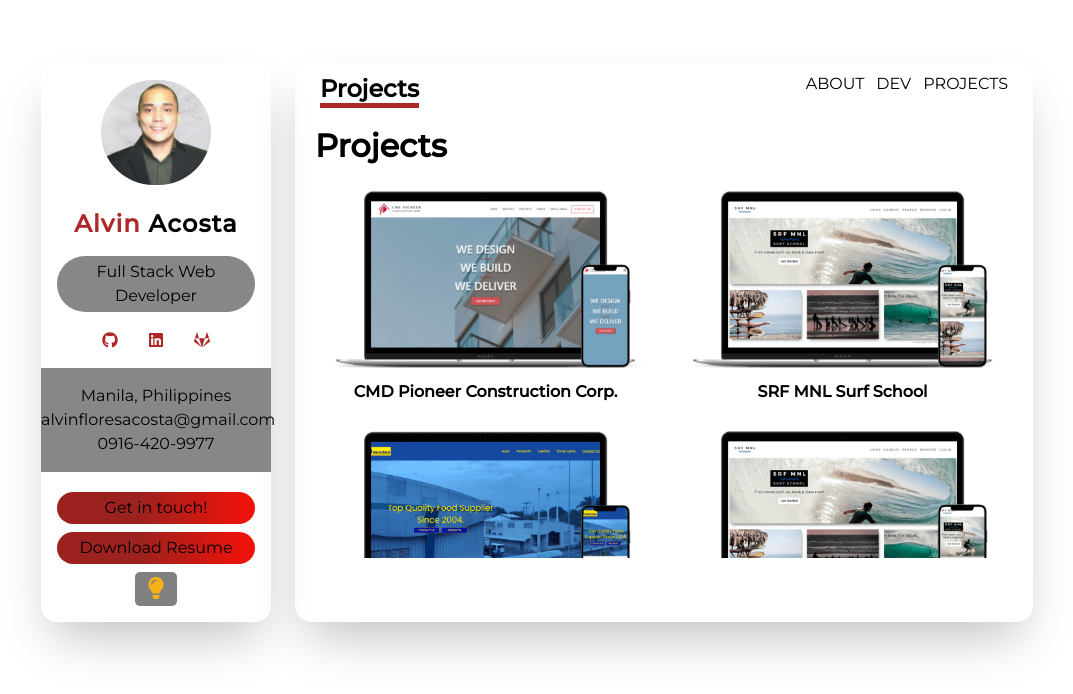
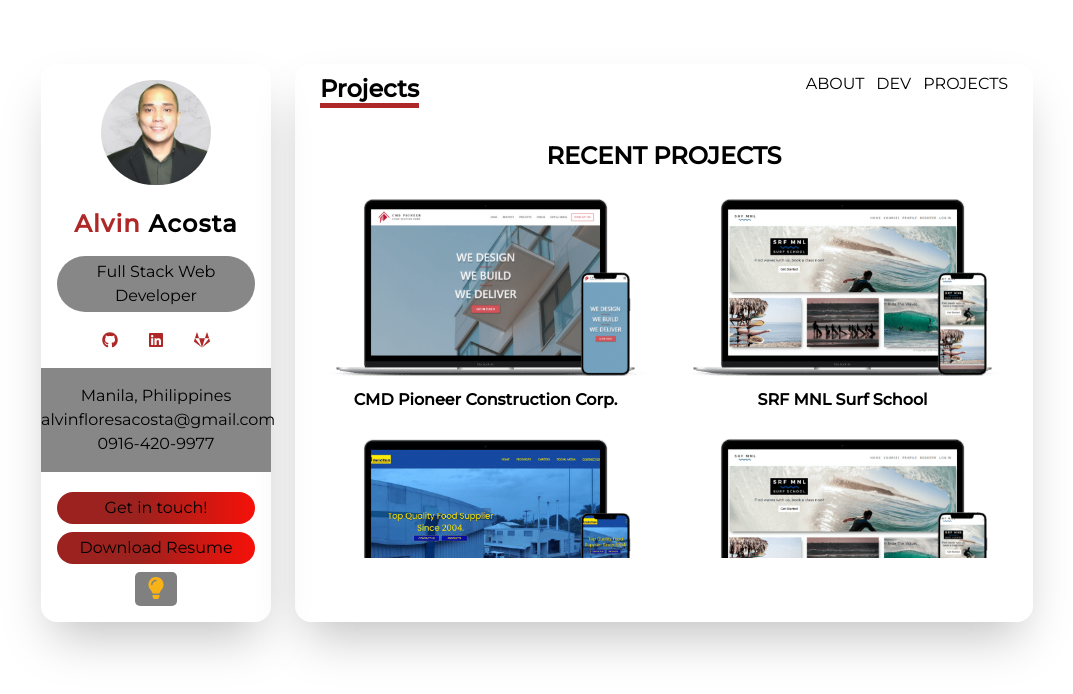
Before and after one commit to Exx-hub/nextjs-portfolio, a Next.js app: page /projects in a window 1280 px wide. Shown: the top 694 px of the page, without its empty margins (103-1176 px from the left). Built offline with nearby package versions, Linux system fonts and the light colour scheme.

Commit message:
Finish projects and project card

```diff
--- a/components/Navbar.js
+++ b/components/Navbar.js
@@ -16,7 +16,7 @@
 
 	return (
 		<nav className={styles.navbar}>
-			<h2>{active}</h2>
+			{active && <h2>{active}</h2>}
 			<Link href="/">
 				<a>ABOUT</a>
 			</Link>
--- a/components/ProjectCard.js
+++ b/components/ProjectCard.js
@@ -1,44 +1,20 @@
 import Image from "next/image";
-import { useState } from "react";
+
 import styles from "../styles/ProjectCard.module.css";
 
 const ProjectCard = ({ image, title }) => {
-	const [enlarge, setEnlarge] = useState(false);
 	return (
 		<div className={styles.projectCard}>
-			{/* image  */}
-
 			<Image
 				src={image}
 				alt="random"
 				layout="responsive"
 				height="180"
 				width="300"
-				onClick={() => setEnlarge("true")}
 			/>
-
-			{/* title  */}
 			<h4>{title}</h4>
-			{/* description */}
-			{/* <p>project description</p> */}
-
-			{enlarge && (
-				<div
-					className="click project to enlarge"
-					style={{ position: "absolute", top: "0", right: "0" }}
-				>
-					<h1>ENLARGED VIEW OF PROJECT CARD</h1>
-
-					{/* image  */}
-					{/* title  */}
-					{/* description  */}
-					{/* view  */}
-					{/* src code  */}
-					{/* tech tags 	 */}
-					{/* x button to close  */}
-					{/* onClick={() => setEnlarge(false)} */}
-				</div>
-			)}
+			{/* view  || 	src code */}
+			{/* modal???  */}
 		</div>
 	);
 };
--- a/pages/projects.js
+++ b/pages/projects.js
@@ -5,7 +5,7 @@
 const Projects = () => {
 	return (
 		<div className={styles.projectContainer}>
-			<h1>Projects</h1>
+			<h2>RECENT PROJECTS</h2>
 
 			<div className={styles.projectGrid}>
 				{projects.map((project) => (
--- a/styles/Projects.module.css
+++ b/styles/Projects.module.css
@@ -1,13 +1,13 @@
-/* px-5 py-2 overflow-y-scroll" style={{ height: "65vh" } */
 .projectContainer {
-	/* background-color: red; */
 	overflow-y: scroll;
 	padding: 0.5rem 1.25rem;
-
 	height: 55vh;
 }
+.projectContainer > h2 {
+	text-align: center;
+	margin: 15px;
+}
 
-/* grid grid-cols-12   */
 .projectGrid {
 	position: relative;
 	display: grid;
--- a/styles/globals.css
+++ b/styles/globals.css
@@ -98,3 +98,14 @@
 [data-theme="light"] .themeIcon {
 	color: #f7b217;
 }
+
+/* Works on Chrome, Edge, and Safari */
+*::-webkit-scrollbar {
+	width: 8px;
+}
+
+*::-webkit-scrollbar-thumb {
+	background-color: gray;
+}
+
+/* try silver  */
```
Also changed, not shown: styles/ProjectCard.module.css (+13 -0 lines).
